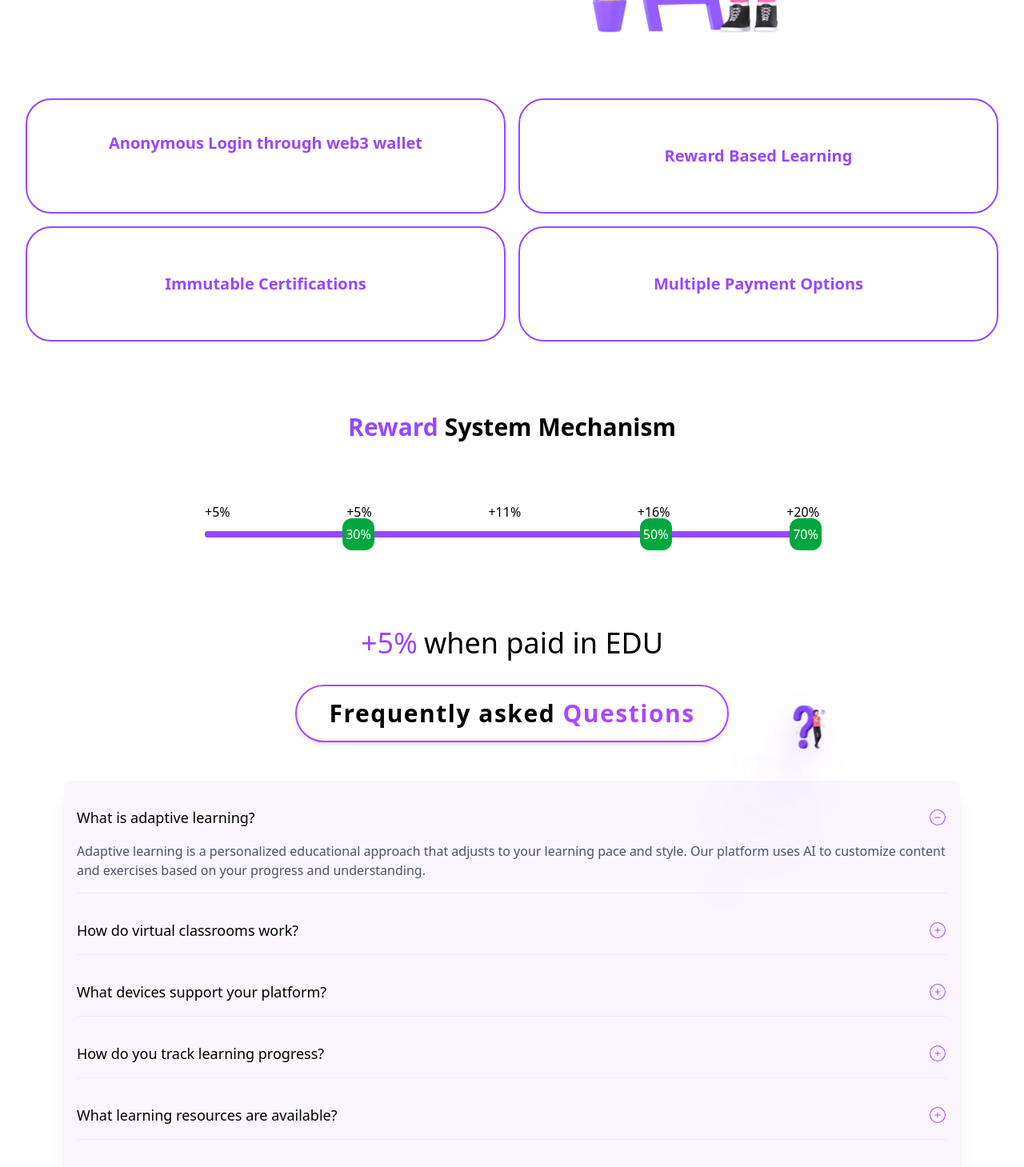
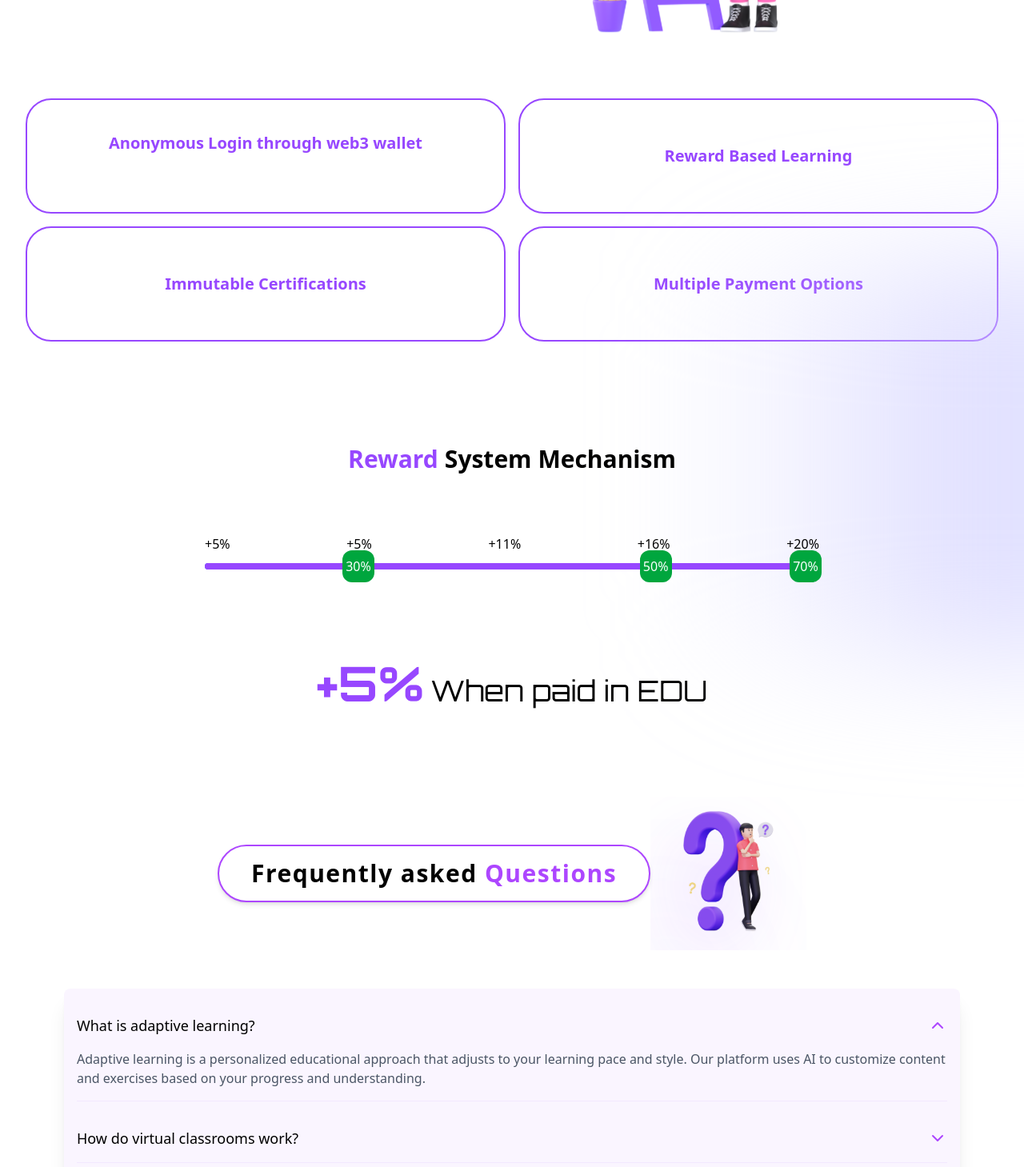
Before and after one commit to sagajax/LearnLed, a React (Vite) app: page / in a window 1280 px wide. Shown: the part 3340-4799 px from the top of the page at 80% size. Built offline with nearby package versions, Linux system fonts and the light colour scheme.

Commit message:
reward changed

```diff
--- a/src/App.jsx
+++ b/src/App.jsx
@@ -1,30 +1,30 @@
+import "./App.css";
+import Navbar from "./components/Navbar";
+import Hero from "./components/Hero";
+import Footer from "./components/Footer";
+import Faq from "./components/Faq";
+import Section from "./components/Section";
+import Roadmap from "./components/Roadmap";
+import Enroll from "./components/Enroll";
+import Reward from "./components/Reward";
+import Partner from "./components/Partner";
 
-import './App.css'
-import Navbar from './components/Navbar'
-import Hero from './components/Hero'
-import Footer from './components/Footer'
-import Faq from './components/Faq'
-import Section from './components/Section'
-import Roadmap from './components/Roadmap'
-import Enroll from './components/Enroll'
-import Reward from './components/Reward'
-import Partner from './components/Partner'
 function App() {
-
-
   return (
-    <>
+    <div className="relative overflow-x-hidden">
       <Navbar />
       <Hero />
       <Partner />
       <Roadmap />
       <Enroll />
       <Section />
+        <div className="absolute -right-24 mt-5 w-[200px] h-[700px]  bg-[#CECDFF] blur-[100px] transform -translate-y-1/2 scale-x-150 scale-y-75 rounded-full z-0">
+        </div>
       <Reward />
       <Faq />
       <Footer />
-          </>
-  )
+    </div>
+  );
 }
 
-export default App
+export default App;
--- a/src/components/Faq.jsx
+++ b/src/components/Faq.jsx
@@ -1,6 +1,5 @@
 import React, { useState } from 'react';
 import { ChevronDown, ChevronUp } from 'lucide-react';
-import { CiCircleMinus,CiCirclePlus } from 'react-icons/ci';
 import f1 from '/f1.svg';
 
 const FAQAccordion = () => {
@@ -49,12 +48,12 @@ const FAQAccordion = () => {
         <div className="bg-white px-10 py-4 rounded-full border-2 border-purple-500 shadow-md z-10">
           <h2 className="text-2xl md:text-3xl font-bold tracking-wider">Frequently asked <span className="text-purple-500">Questions</span></h2>
         </div>
-        <div className="absolute right-0 md:right-20 top-0">
-          <div className="relative w-64 h-64 md:w-96 md:h-96">
+        <div className=" right-0 md:right-20 top-0">
+          <div className="relative w-[195px] h-[192px] ">
             <img
               src={f1}
               alt="Question mark illustration"
-              className="w-full h-full object-contain"
+              className="w-full h-full"
             />
           </div>
         </div>
@@ -73,8 +72,8 @@ const FAQAccordion = () => {
               <h3 className="text-lg font-medium">{item.question}</h3>
               <span className="text-purple-500">
                 {openItem === item.id ?
-                  <CiCircleMinus className="w-6 h-6" /> :
-                  <CiCirclePlus className="w-6 h-6" />
+                  <ChevronUp className="w-6 h-6" /> :
+                  <ChevronDown className="w-6 h-6" />
                 }
               </span>
             </button>
--- a/src/components/Reward.jsx
+++ b/src/components/Reward.jsx
@@ -1,14 +1,22 @@
-
-
-export default function Reward () {
+import React from 'react';
+export default function Reward() {
+  // Add Orbitron font import
+  React.useEffect(() => {
+    const link = document.createElement('link');
+    link.href = 'https://fonts.googleapis.com/css2?family=Orbitron:wght@400;500;600;700&display=swap';
+    link.rel = 'stylesheet';
+    document.head.appendChild(link);
+    return () => document.head.removeChild(link);
+  }, []);
   let value = 0;
 
   return (
-    <div className="  bg-white ">
-    <div className=" flex items-center justify-center space-x-2 text-3xl font-bold">
-      <h1 className="text-[#9747FF]">Reward</h1>
+    <div className="bg-white mt-10  mb-20">
+      <div className="flex items-center  relative justify-center space-x-2 text-3xl font-bold">
+        <h1 className="text-[#9747FF] ">Reward</h1>
         <h1>System Mechanism</h1>
       </div>
+
       <div className="py-20">
         <div className="relative w-full max-w-3xl mx-auto pt-8">
           <div className="absolute -top-1 left-0 w-full flex justify-between text-black text-bold font-inter">
@@ -17,7 +25,6 @@ export default function Reward () {
             <span>+11%</span>
             <span>+16%</span>
             <span>+20%</span>
-
           </div>
 
           <div className="h-2 w-full bg-gradient-to-r from-blue-600 to-purple-600 rounded-full">
@@ -49,18 +56,15 @@ export default function Reward () {
         </div>
       </div>
 
-
-
-      <div className="mt-8 space-x-2  text-center">
-    <span className="text-4xl font-inter text-[#9747FF]">
+      <div className="mt-8 space-x-2 text-center">
+        <span style={{ fontFamily: 'Orbitron, sans-serif' }} className="text-6xl text-[#9747FF] font-bold ">
           +5%
         </span>
-    <span className="text-4xl font-inter text-black">
-      when paid in EDU
+        <span style={{ fontFamily: 'Orbitron, sans-serif' }} className="text-4xl text-black font-bold font-thin">
+          When paid in EDU
         </span>
       </div>
 
     </div>
-
-  )
+  );
 }
--- a/src/components/Section.jsx
+++ b/src/components/Section.jsx
@@ -10,8 +10,8 @@ export default function Section() {
     }, []);
 
     return (
-      <div className="min-h-screen bg-white  p-4 md:p-8">
-        <div className="max-w-7xl mx-auto">
+      <div className="min-h-screen mb-10 bg-white  p-4 md:p-8">
+        <div className="max-w-7xl mx-auto relative">
           <div className="flex flex-col items-center justify-center mb-12 text-center">
             <div className="flex items-center justify-center relative w-full">
               <div className="flex text-[#9747FF] font-inter space-x-2 sm:text-xl text-3xl md:text-4xl font-bold">
@@ -25,7 +25,7 @@ export default function Section() {
           </div>
 
           <div
-            className={"grid grid-cols-1 md:grid-cols-2 gap-4 transition-all duration-300 ease-in-out" }
+            className={"grid relative grid-cols-1 md:grid-cols-2 gap-4 transition-all duration-300 ease-in-out" }
           >
             <div className="border-2 border-[#9747FF] rounded-4xl px-2 text-center   transition-colors duration-300">
               <h2 className="flex py-10  items-center justify-center  text-[#9747FF] text-xl font-inter font-bold">
@@ -45,7 +45,7 @@ export default function Section() {
               </h3>
             </div>
 
-            <div className="border-2 border-[#9747FF] rounded-4xl p-6 text-center  transition-colors duration-300">
+            <div className="border-2 relative border-[#9747FF] rounded-4xl p-6 text-center  transition-colors duration-300">
               <h3 className="py-8 items-center justify-center text-[#9747FF] text-xl font-inter font-bold ">
                 Multiple Payment Options
               </h3>
```
Also changed, not shown: public/f1.svg. Lines whose indentation alone changed are shown as unchanged.
